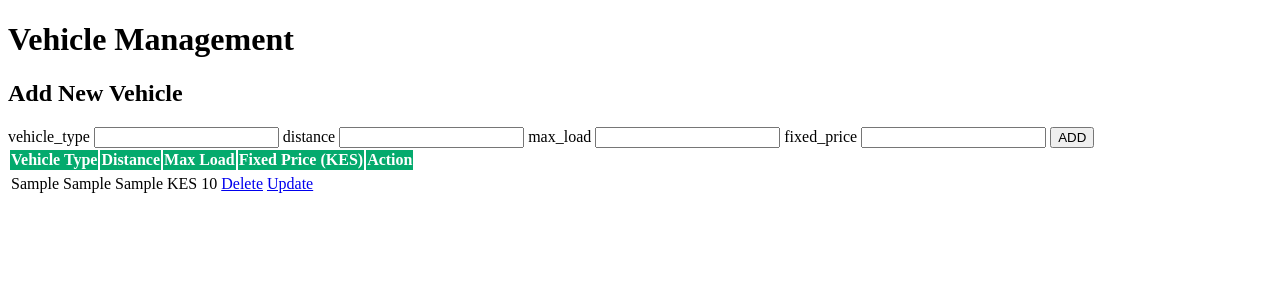
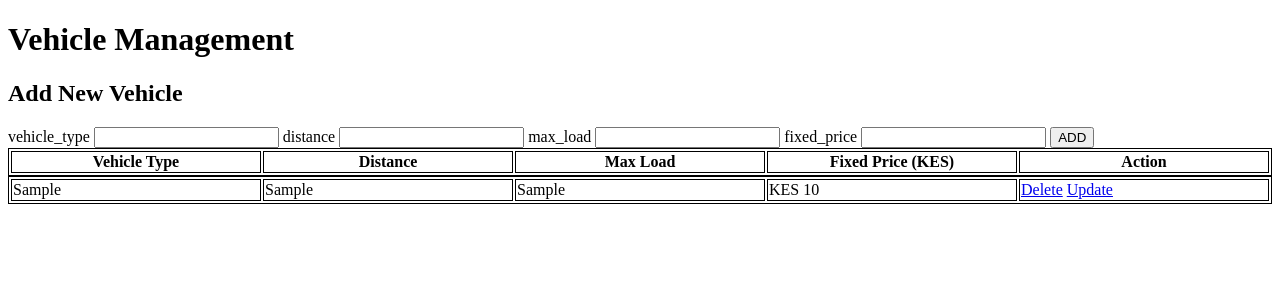
Before and after one commit to jamesmutuma/April-project-2024-work, a PHP site: page /newvehicles.php in a window 1280 px wide. Shown: the top 300 px of the page. Run offline with PHP 8.4, Linux system fonts and the light colour scheme; tables that the repository leaves empty or names only in its code hold one stand-in row (values such as "Sample post"); lists and menus that the app fills with data are empty.

Commit message:
Add files via upload

```diff
--- a/newvehicles.php
+++ b/newvehicles.php
@@ -4,15 +4,15 @@
     <title>Vehicle Management</title>
 
    <style>
+table {
 
-    tr{
-    border:1px solid #ddd;
+  border: 1px solid black;
+  width: 100%;
 }
- th{
-    background-color: #04aa6d;
-    color:white;
-    text-align: left;
-    border:1px;
+th, td{
+    width: 60px;
+    border: 1px solid black;
+
 }
 
 
```
